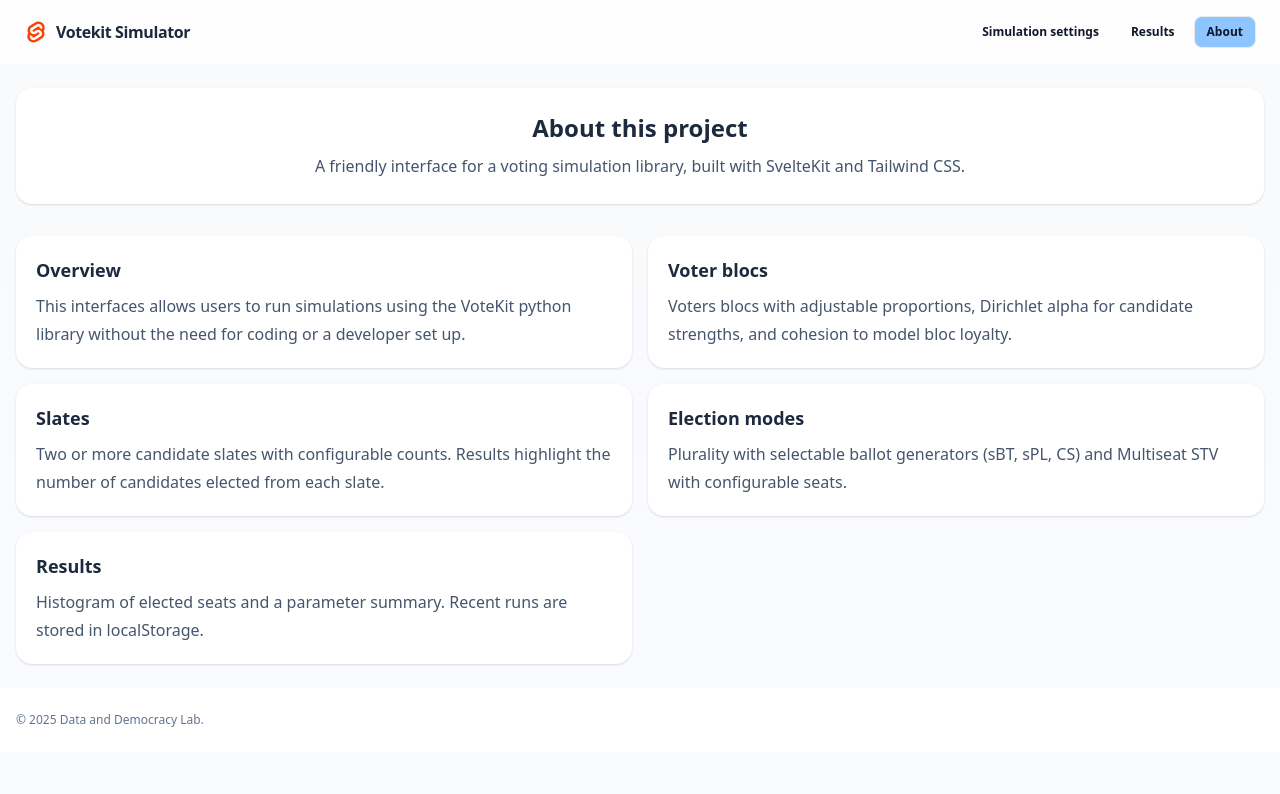
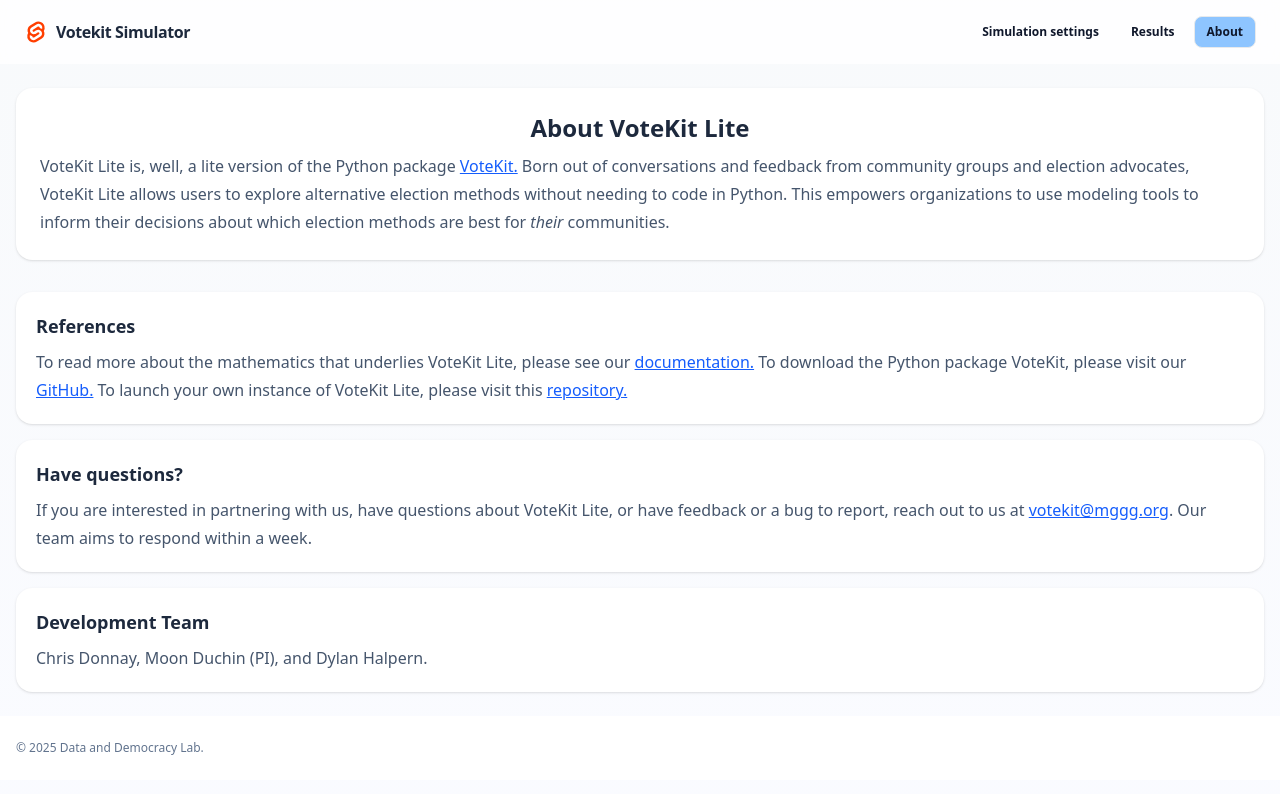
Before and after one commit to mggg/votekit-lite, a SvelteKit app in the folder app/: page /about in a window 1280 px wide. Shown: the top 794 px of the page. Built offline with nearby package versions, Linux system fonts and the light colour scheme.

Commit message:
update about page

```diff
--- a/app/src/routes/about/+page.svelte
+++ b/app/src/routes/about/+page.svelte
@@ -1,41 +1,48 @@
 <script lang="ts">
 	const sections = [
 		{
-			title: 'Overview',
-			body: 'This interfaces allows users to run simulations using the VoteKit python library without the need for coding or a developer set up.'
+			title: 'References',
+			body: 'To read more about the mathematics that underlies VoteKit Lite, please see our \
+			<a href="https://votekit.readthedocs.io/en/latest/social_choice_docs/scr/" target="_blank" rel="noopener noreferrer" class="text-blue-600 underline hover:text-blue-800">documentation.</a>\
+			To download the Python package VoteKit, please visit our <a href="https://github.com/mggg/VoteKit" target="_blank" rel="noopener noreferrer" class="text-blue-600 underline hover:text-blue-800">GitHub.</a>\
+			To launch your own instance of VoteKit Lite, please visit this <a href="https://github.com/mggg/votekit-frontend" target="_blank" rel="noopener noreferrer" class="text-blue-600 underline hover:text-blue-800">repository.</a>'
 		},
 		{
-			title: 'Voter blocs',
-			body: 'Voters blocs with adjustable proportions, Dirichlet alpha for candidate strengths, and cohesion to model bloc loyalty.'
+			title: 'Have questions?',
+			body: 'If you are interested in partnering with us, have questions about VoteKit Lite, or have feedback or a bug to report, \
+			reach out to us at <a href="mailto:votekit@mggg.org" class="text-blue-600 underline hover:text-blue-800">votekit@mggg.org</a>. \
+			Our team aims to respond within a week.'
 		},
 		{
-			title: 'Slates',
-			body: 'Two or more candidate slates with configurable counts. Results highlight the number of candidates elected from each slate.'
-		},
-		{
-			title: 'Election modes',
-			body: 'Plurality with selectable ballot generators (sBT, sPL, CS) and Multiseat STV with configurable seats.'
-		},
-		{
-			title: 'Results',
-			body: 'Histogram of elected seats and a parameter summary. Recent runs are stored in localStorage.'
+			title: 'Development Team',
+			body: 'Chris Donnay, Moon Duchin (PI), and Dylan Halpern.'
 		}
 	];
 </script>
 
 <div class="prose max-w-none prose-slate">
 	<div class="not-prose card mb-8 bg-base-100 p-6 text-center shadow-sm">
-		<h1 class="text-2xl font-semibold text-slate-800">About this project</h1>
-		<p class="mt-2 text-slate-600">
-			A friendly interface for a voting simulation library, built with SvelteKit and Tailwind CSS.
+		<h1 class="text-2xl font-semibold text-slate-800">About VoteKit Lite</h1>
+		<p class="mt-2 text-left text-slate-600">
+			VoteKit Lite is, well, a lite version of the Python package
+			<a
+				href="https://votekit.readthedocs.io/en/latest/"
+				target="_blank"
+				rel="noopener noreferrer"
+				class="text-blue-600 underline hover:text-blue-800">VoteKit.</a
+			>
+			Born out of conversations and feedback from community groups and election advocates, VoteKit Lite
+			allows users to explore alternative election methods without needing to code in Python. This empowers
+			organizations to use modeling tools to inform their decisions about which election methods are
+			best for <i>their</i> communities.
 		</p>
 	</div>
 
-	<div class="not-prose grid grid-cols-1 gap-4 md:grid-cols-2">
+	<div class="not-prose grid grid-cols-1 gap-4 md:grid-cols-1">
 		{#each sections as s}
 			<div class="card bg-base-100 p-5 shadow-sm">
 				<h2 class="text-lg font-semibold text-slate-800">{s.title}</h2>
-				<p class="mt-2 text-slate-600">{s.body}</p>
+				<p class="mt-2 text-slate-600">{@html s.body}</p>
 			</div>
 		{/each}
 	</div>
```
